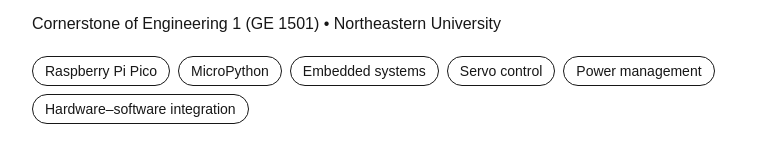
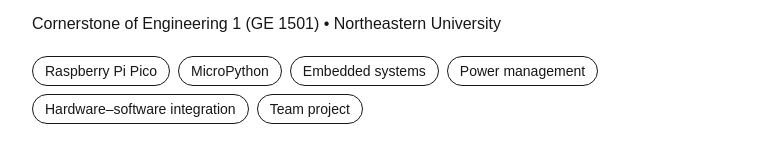
Before and after one commit to nickc32849/personal_website, a Next.js app: page /projects/whack-a-mole in a window 1280 px wide. Shown: the part 184-352 px from the top of the page, without its empty margins (248-1031 px from the left). Built offline with nearby package versions, Linux system fonts and the light colour scheme.

Commit message:
Update Whack-a-Mole project page content

```diff
--- a/app/projects/whack-a-mole/page.tsx
+++ b/app/projects/whack-a-mole/page.tsx
@@ -12,9 +12,9 @@
         "Raspberry Pi Pico",
         "MicroPython",
         "Embedded systems",
-        "Servo control",
         "Power management",
         "Hardware–software integration",
+        "Team project"
       ]}
     >
       <BackLink href="/projects" label="← Back to Projects" />
```
